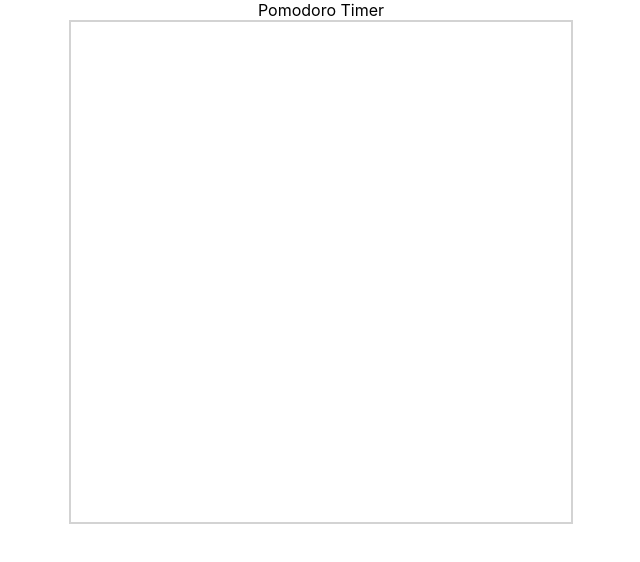
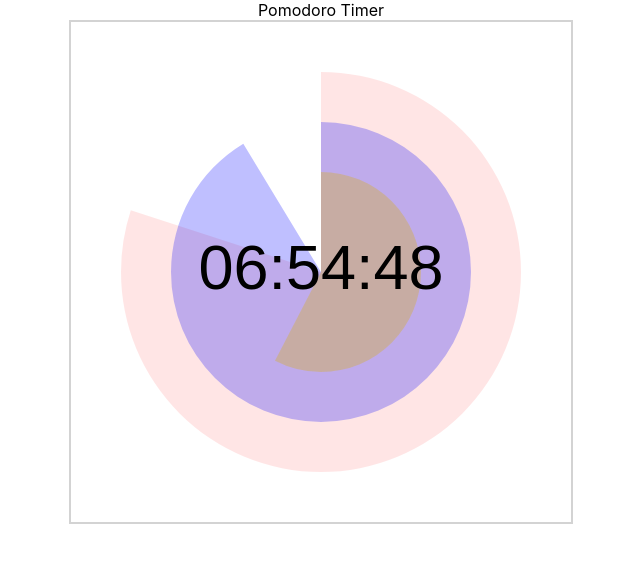
Before and after one commit to b-lukaszuk/pomodoro_timer, a React (Create React App) app in the folder my-app/: page / in a window 1280 px wide. Shown: the top 562 px of the page, without its empty margins (319-959 px from the left). Built offline with nearby package versions, Linux system fonts and the light colour scheme.

Commit message:
dodano rysowanie lekko futurystycznego zegara analogowego

```diff
--- a/my-app/src/App.tsx
+++ b/my-app/src/App.tsx
@@ -1,14 +1,37 @@
-import React, { ReactElement } from 'react';
+import React, { ReactElement, useEffect, useState } from 'react';
 
 import Canvas from "./components/canvas/Canvas";
+import ITime from "./interfaces/ITime";
+import getCurTime from "./utils/getCurTime";
 
 import './App.css';
 
 const App: React.FC = (): ReactElement<HTMLElement> => {
+
+    const [hrs, setHrs]: [number, Function] = useState(getCurTime().hrs);
+    const [mins, setMins]: [number, Function] = useState(getCurTime().mins);
+    const [secs, setSecs]: [number, Function] = useState(getCurTime().secs);
+
+    useEffect(() => {
+        const updateTime = (): void => {
+            let time: ITime = getCurTime();
+            setHrs(time.hrs);
+            setMins(time.mins);
+            setSecs(time.secs);
+        }
+
+        let timerId1 = setInterval(() => {
+            updateTime();
+        }, 1000);
+        return () => {
+            clearInterval(timerId1);
+        }
+    })
+
     return (
         <div className="App">
             Pomodoro Timer
-            <Canvas greeting={"App.tsx says hello to Canvas.tsx"} />
+            <Canvas hrs={hrs} mins={mins} secs={secs} />
         </div>
     );
 }
--- a/my-app/src/components/canvas/Canvas.tsx
+++ b/my-app/src/components/canvas/Canvas.tsx
@@ -1,16 +1,21 @@
 import React, { ReactElement, useEffect, useRef } from "react";
 
+import drawClock from "./draw/drawTime";
 import setCanvasDefaults from "./setCanvasDefaults";
 
 import "./Canvas.css"
 
 interface Props {
-    greeting: string;
+    hrs: number;
+    mins: number;
+    secs: number;
 }
 
 const Canvas: React.FC<Props> = (props): ReactElement<HTMLElement> => {
     const canvasRef = useRef<HTMLCanvasElement | null>(null);
-    const greeting: string = props.greeting;
+    const hrs: number = props.hrs;
+    const mins: number = props.mins;
+    const secs: number = props.secs;
 
     useEffect(() => {
         const canvas: HTMLCanvasElement | null = canvasRef.current;
@@ -22,9 +27,9 @@ const Canvas: React.FC<Props> = (props): ReactElement<HTMLElement> => {
         if (ctx === null) {
             return undefined;
         }
-        console.log("Canvas.tsx received the following message");
-        console.log(greeting);
-    }, [greeting]);
+        ctx.clearRect(0, 0, canvas.width, canvas.height);
+        drawClock(canvas, ctx, hrs, mins, secs, 250, 250);
+    }, [hrs, mins, secs]);
 
     return (
         <div>
```
